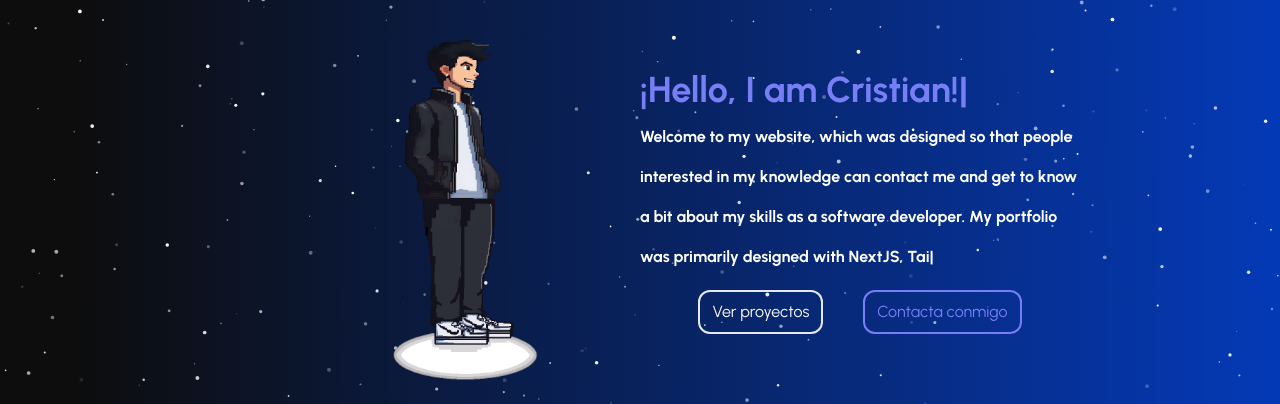
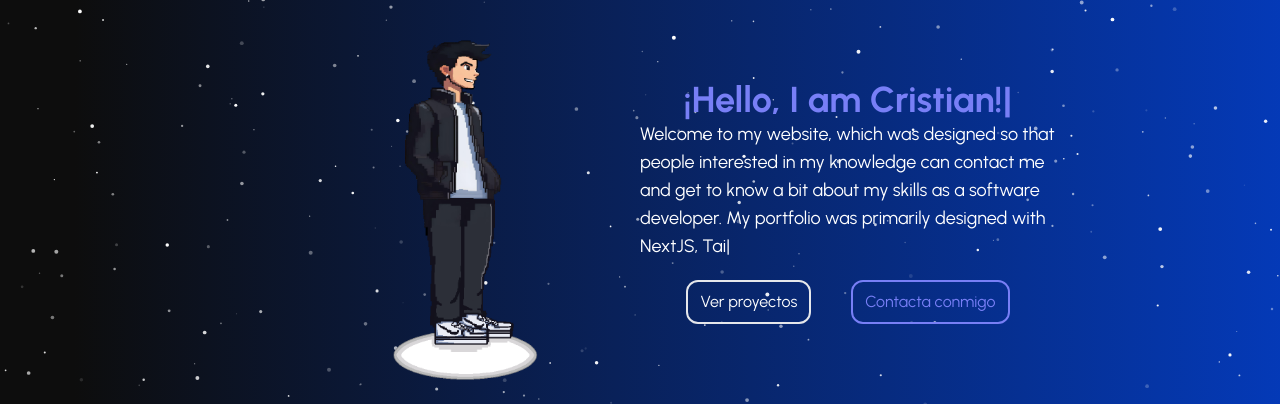
Before and after one commit to cristianmach/portfolioCM, a Next.js app: page / in a window 1280 px wide. Shown: the part 220-624 px from the top of the page. Built offline with nearby package versions, Linux system fonts and the light colour scheme; no server answers.

Commit message:
Changes on introduction and emal

```diff
--- a/components/introduction.tsx
+++ b/components/introduction.tsx
@@ -5,14 +5,14 @@ import { TypeAnimation } from 'react-type-animation';
 const Introduction = () => {
     return (
         <div className="z-20 w-full">
-            <div className="z-20 grid items-center content-center text-center justify-center h-full  md:pt-16  md:grid-cols-2">
+            <div className="grid items-center content-center text-center justify-center h-full  md:pt-16  md:grid-cols-2">
 
-                <div className="pt-72 md:pt-0 lg:ml-72  lg:w-auto lg:h-auto w-60 h-60">
+                <div className="hidden md:inline-block md:pt-0 lg:ml-72  lg:w-auto lg:h-auto w-60 h-60">
                 <Image src="/img/pixelAvatar.png" priority width="400" height="400" alt="Avatar" />
                 </div>
 
-                <div className="flex flex-col pr-2 mb-28 md:mb-0 pl-56 md:pl-0 max-w-md">
-                    <h1 className=" text-xl text-left md:text-2xl lg:text-4xl text-secondary font-bold">
+                <div className="flex flex-col mt-20 md:mt-0 px-8 md:mb-0 text-left md:pl-0 max-w-md">
+                    <h1 className=" text-xl text-center md:text-2xl lg:text-4xl text-secondary font-bold">
                         <TypeAnimation
                             sequence={[
                                 '¡Hello, I am Cristian!',
@@ -25,26 +25,29 @@ const Introduction = () => {
                             repeat={Infinity}
                         />
                         <br />
+                    </h1>
+
+                    <div>
                         <TypeAnimation
                                 sequence={[
-                                'Welcome to my website, which was designed so that people interested in my knowledge can contact me and get to know a bit about my skills as a software developer. My portfolio was primarily designed with NextJS, Tailwind CSS, Framer Motion, and TypeScript, however, those are not my only areas of expertise. I invite you to take a look at my website and discover more about me.',
+                                    'Welcome to my website, which was designed so that people interested in my knowledge can contact me and get to know a bit about my skills as a software developer. My portfolio was primarily designed with NextJS, Tailwind CSS, however, those are not my only areas of expertise. I invite you to take a look at my website and discover more about me.',
                                     1500,
-                                'Bienvenidos a mi página web la cual fue diseñada con la finalidad de que las personas interesadas en mi conocimiento puedan contactarme, y conocer un poco de mis habilidades como desarrollador de software. Mi portafolio fue diseñado principalmente con NextJS, Tailwind CSS, Framer Motion y TypeScript, sin embargo, esos no son mis únicos conocimientos. Te invito a echar un vistazo a mi página web y descubrir más de mí.',
+                                    'Bienvenidos a mi página web la cual fue diseñada para que las personas interesadas en mi conocimiento puedan contactarme, y conocer un poco de mis habilidades como desarrollador de software. Mi portafolio fue diseñado principalmente con NextJS, Tailwind CSS, sin embargo, esos no son mis únicos conocimientos. Te invito a echar un vistazo a mi página web y descubrir más de mí.',
                                     1500,
                                 ]}
                                 wrapper="span"
                                 speed={75}
                                 omitDeletionAnimation={true}
                                 repeat={Infinity}
-                            className="text-white text-xs md:text-base"
+                                className="text-white text-base md:text-lg"
                             />
-                    </h1>
+                    </div>
 
                     <div className="flex items-center justify-center gap-3 md:gap-10">
                         <a href="/portfolio" className="px-3 py-2 my-2 md:text-base transition-all border-2 cursor-pointer text-xs w-fit rounded-xl hover:shadow-xl hover:shadow-white/50">
                             Ver proyectos
                         </a>
-                        <a href="https://mail.google.com/mail/u/0/?ogbl#inbox?compose=DmwnWsmGVWmPDvpKKXqqtbVFJLHXRtxjZjsQDrWqCwzdNmHNKLmtNKDKpQKxJTVvkHmHCcdqFzZq"
+                        <a href="https://mail.google.com/mail/u/0/?ogbl#inbox?compose=cristiandevmg@gmail.com"
                             className="px-3 py-2 my-5 md:text-base transition-all border-2 cursor-pointer text-xs w-fit text-secondary border-secondary rounded-xl hover:shadow-xl hover:shadow-secondary" >
                             Contacta conmigo
                         </a>
--- a/data.tsx
+++ b/data.tsx
@@ -15,7 +15,7 @@ export const socialNetworks = [
     {
         id: 3,
         logo: <Mail size={25} strokeWidth={1} />,
-        src: "https://mail.google.com/mail/u/0/?ogbl#inbox?compose=DmwnWsmGVWmPDvpKKXqqtbVFJLHXRtxjZjsQDrWqCwzdNmHNKLmtNKDKpQKxJTVvkHmHCcdqFzZq",
+        src: "https://mail.google.com/mail/u/0/?ogbl#inbox?compose=cristiandevmg@gmail.com",
     },
     {
         id: 4,
```
Lines whose indentation alone changed are shown as unchanged.
